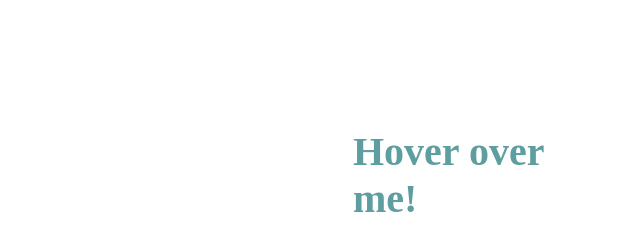
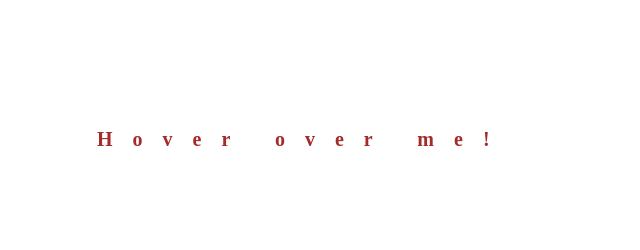
Before and after one commit to mboto-julius/css-animation, a plain HTML site: page index.html in a window 1280 px wide. In both pictures the pointer is over the element "Hover over me!". Shown: the whole page, without its empty margins (159-799 px from the left). Drawn offline with Linux system fonts and the light colour scheme.

Commit message:
letter spacing transition

```diff
--- a/css/style.css
+++ b/css/style.css
@@ -6,12 +6,13 @@
 
 .heading{
     color:blue;
-    font-size: 30px;
-    margin: 10% 40%;
+    font-size: 15px;
+    margin: 10% 20%;
     transition: all 0.5s;
 }
 
 .heading:hover{
-    color: cadetblue;
-    font-size: 40px;
+    color: brown;
+    font-size: 20px;
+    letter-spacing: 20px;
 }
```
